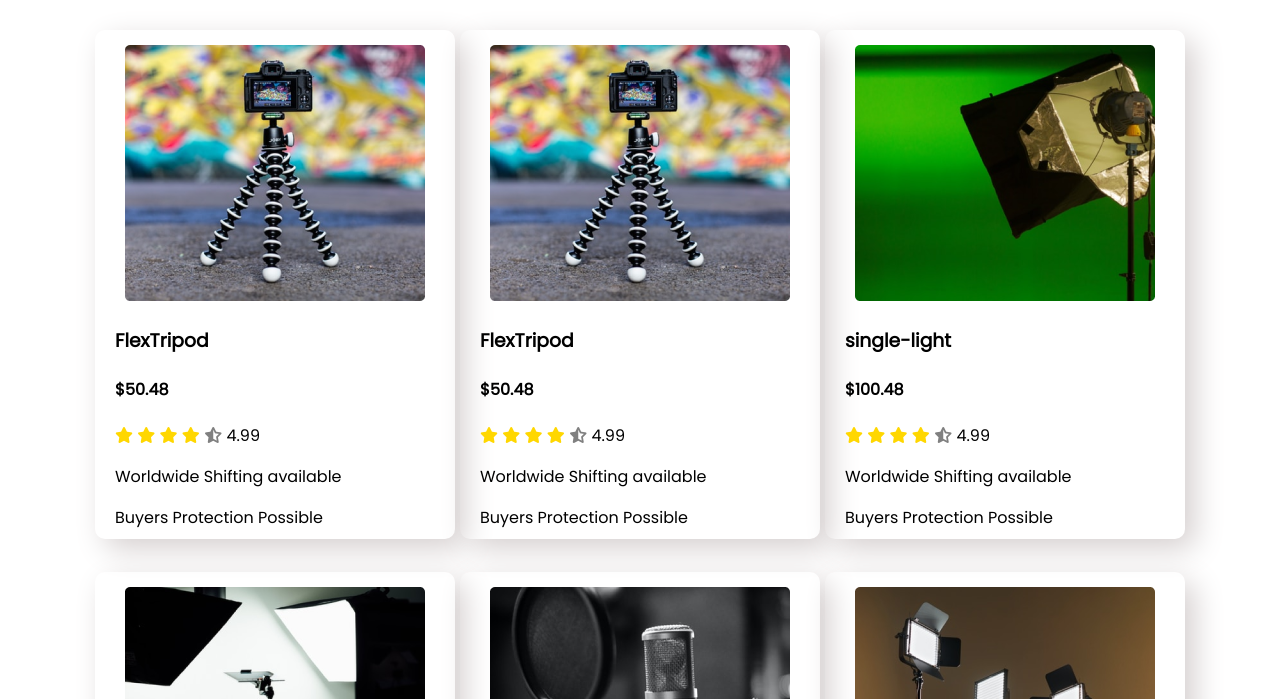
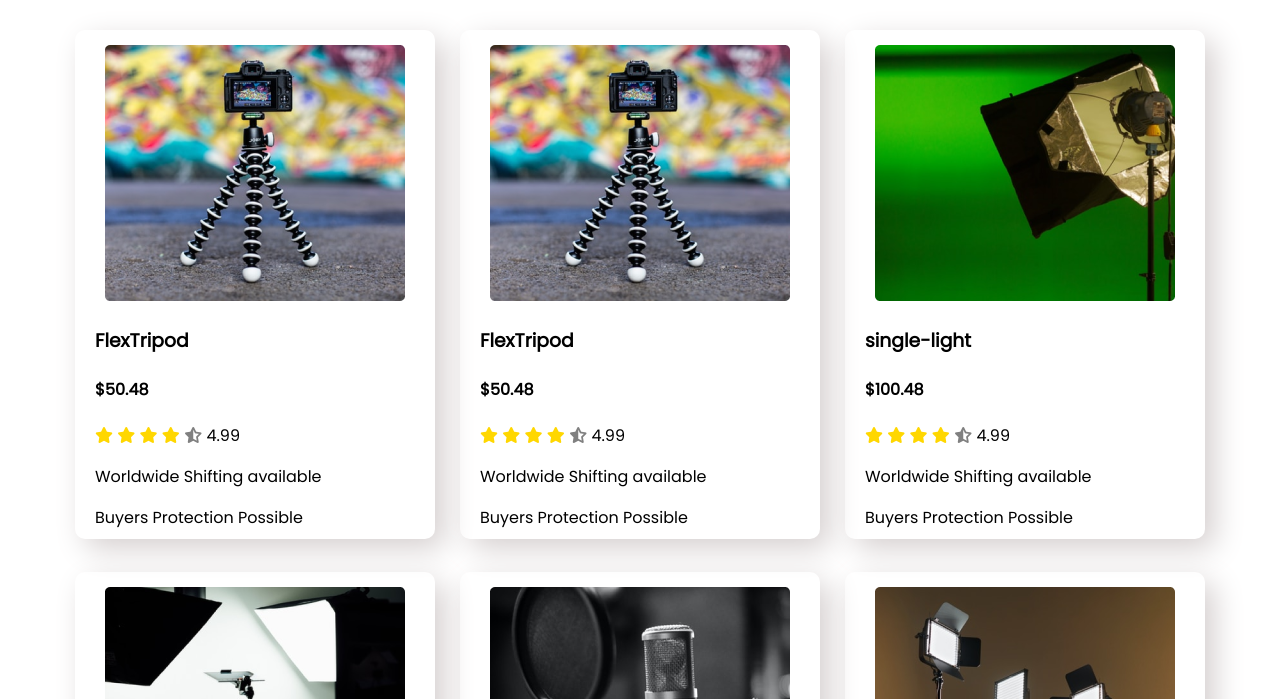
Before and after one commit to Mahmud-Shahin/Second-assignment, a plain HTML site: page index.html in a window 1280 px wide. Shown: the part 761-1460 px from the top of the page. Drawn offline with Linux system fonts and the light colour scheme.

Commit message:
code update

```diff
--- a/style.css
+++ b/style.css
@@ -92,13 +92,12 @@ products-container
 
 
 
-    /* justify-content: center;
-    align-items: center; */
+
 }
 .products{
     display: grid;
     grid-template-columns: repeat(3,1fr);
-    grid-column-gap: 5px;
+    grid-column-gap: 25px;
 
 
 
```
